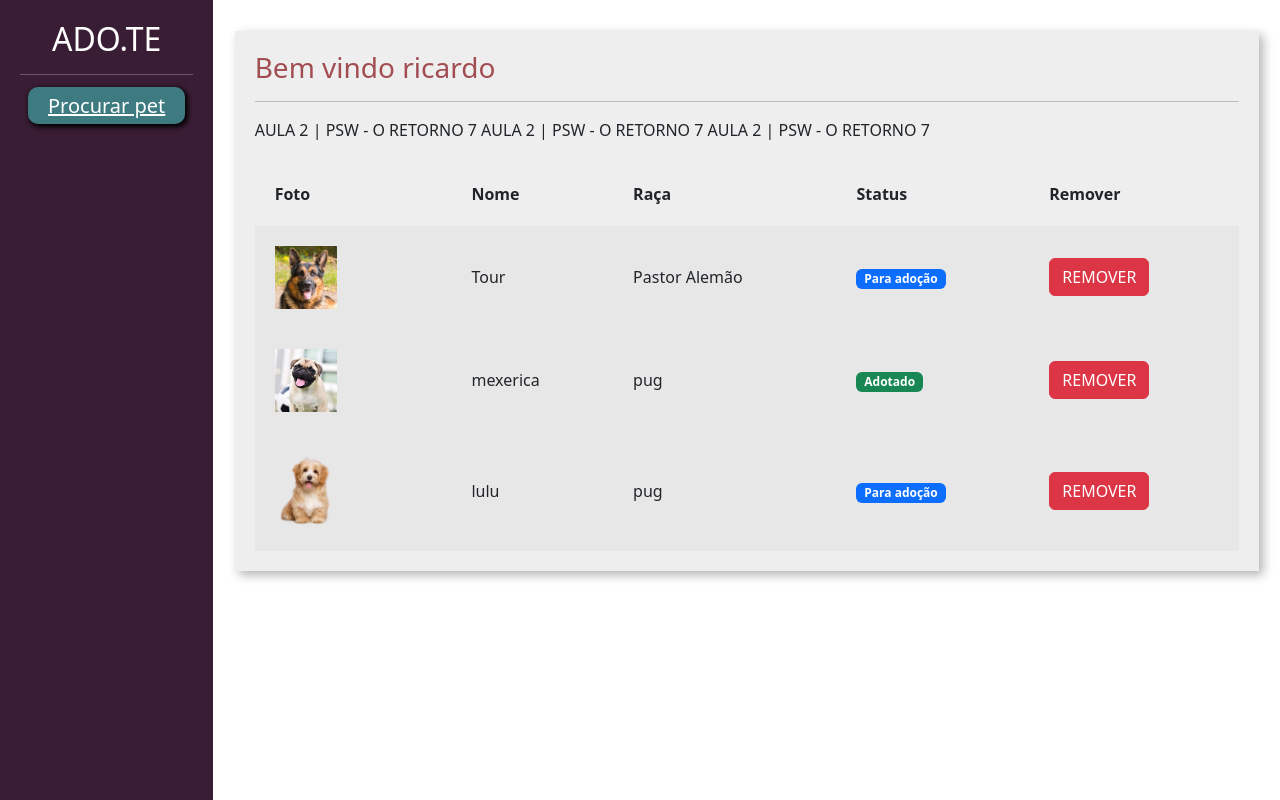
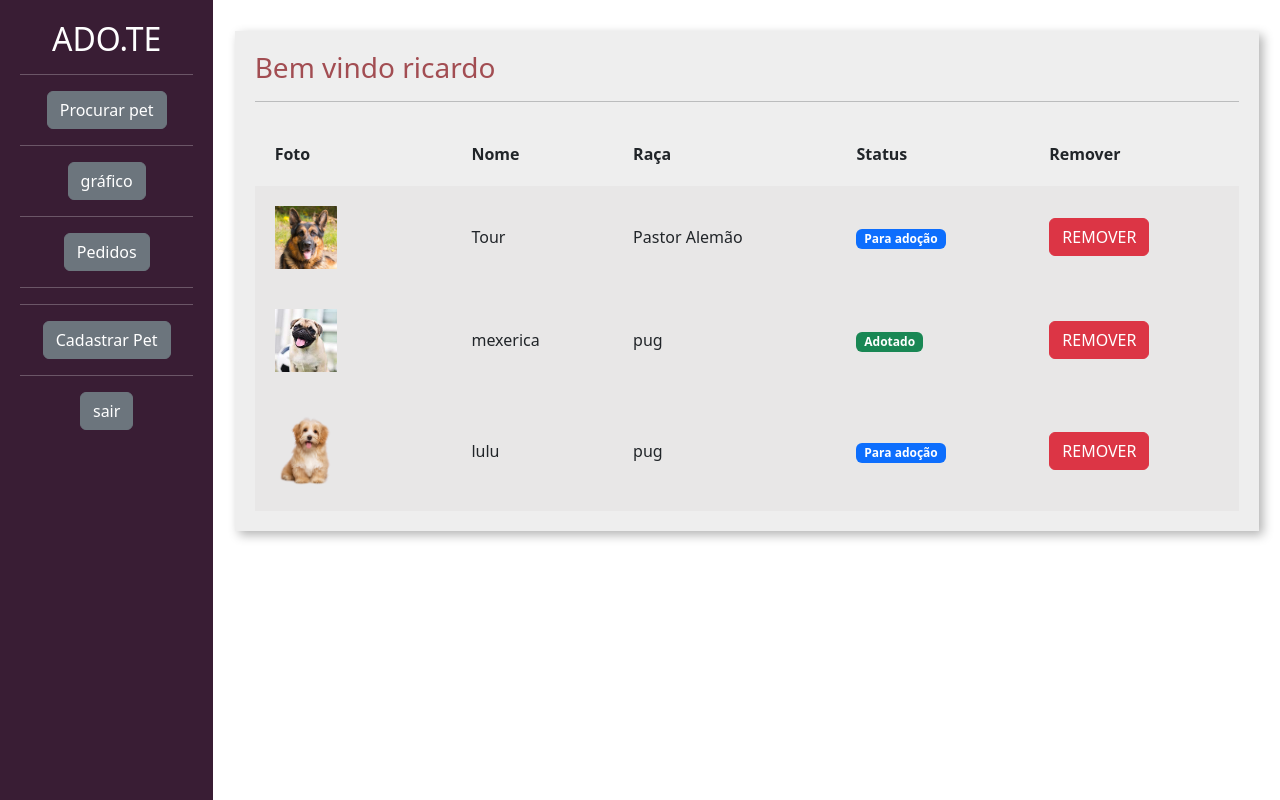
Before and after one commit to ricardoramospereira/adocao-animais, a Django app: page /divulgar/seus_pets/ in a window 1280 px wide. Run offline with Django 4.2, Linux system fonts and the light colour scheme; a user stored in the database is signed in; data comes from the database, SQL or seed files in the repository; both versions use the stored data as it was after the commit.

Commit message:
detalhes

```diff
--- a/adotar/templates/listar_pets.html
+++ b/adotar/templates/listar_pets.html
@@ -16,7 +16,7 @@
 <div class="row">
 <div class="col-md-2 bg-side sidebar">
 <h2>ADO.TE</h2>
-<a href="{% url 'seus_pets' %}" class="btn-custom-primary">Voltar</a>
+<a href="{% url 'seus_pets' %}" class="btn btn-secondary">Voltar</a>
 <hr>
 </div>
 <div class="col-md">
@@ -53,7 +53,6 @@
 <tr>
 <th>Foto</th>
 <th>Nome</th>
-AULA 2 | PSW - O RETORNO 10
 <th>Raça</th>
 <th>Status</th>
 <th>Cidade</th>
--- a/divulgar/templates/dashboard.html
+++ b/divulgar/templates/dashboard.html
@@ -17,6 +17,7 @@
 <div class="col-md-2 bg-side sidebar">
 <h2>ADO.TE</h2>
 <hr>
+<a href="{% url 'seus_pets' %}" class="btn btn-secondary">Painel</a>
 </div>
 <div style="padding:60px" class="col-md">
 <h3 class="font-vinho">Quantidade de adoções por raça.</h3>
--- a/divulgar/templates/novo_pet.html
+++ b/divulgar/templates/novo_pet.html
@@ -11,11 +11,11 @@
 </head>
 <body>
 <div class="container-fluid">
-    AULA 2 | PSW - O RETORNO 3
     <div class="row">
         <div class="col-md-2 bg-side sidebar">
             <h2>ADO.TE</h2>
             <hr>
+            <a href="{% url 'seus_pets' %}" class="btn btn-secondary">Painel</a>
         </div>
         <div class="col-md">
             <div class="wrapper">
--- a/divulgar/templates/seus_pets.html
+++ b/divulgar/templates/seus_pets.html
@@ -16,7 +16,18 @@
         <div class="col-md-2 bg-side sidebar">
             <h2>ADO.TE</h2>
             <hr>
-            <a href="{% url 'listar_pets' %}" class="btn-custom-primary">Procurar pet</a>
+            <a href="{% url 'listar_pets' %}" class="btn btn-secondary">Procurar pet</a>
+            <hr>
+            <a href="{% url 'dashboard' %}" class="btn btn-secondary">gráfico</a>
+            <hr>
+            <a href="{% url 'ver_pedido_adocao' %}" class="btn btn-secondary">Pedidos</a>
+            <hr>
+            <hr>
+            <a href="{% url 'novo_pet' %}" class="btn btn-secondary">Cadastrar Pet</a>
+            <hr>
+            <a href="{% url 'sair' %}" class="btn btn-secondary">sair</a>
+
+
         </div>
         <div class="col-md">
             <div class="wrapper">
@@ -47,7 +58,6 @@
                                 <td>
                                     {{pet.nome}}
                                 </td>
-                                AULA 2 | PSW - O RETORNO 7
                                 <td>
                                     {{pet.raca}}
                                 </td>
--- a/divulgar/templates/ver_pedido_adocao.html
+++ b/divulgar/templates/ver_pedido_adocao.html
@@ -17,6 +17,7 @@
 <div class="col-md-2 bg-side-plataforma sidebar">
 <h2>ADO.TE</h2>
 <hr>
+<a href="{% url 'seus_pets' %}" class="btn btn-secondary">Painel</a>
 </div>
 <div style="padding:60px" class="col-md">
 <div class="row">
--- a/divulgar/templates/ver_pet.html
+++ b/divulgar/templates/ver_pet.html
@@ -61,6 +61,7 @@
 <p>{{pet.telefone}}</p>
 <br>
 <a href="{% url 'pedido_adocao' pet.id %}" class="btn btn-success btn-lg">SOLICITAR ADOÇÃO</a>
+<a href="{% url 'listar_pets' %}" class="btn btn-secondary btn-lg">VOLTAR</a>
 </div>
 <div class="col-md">
 </div>
```
Also changed, not shown: db.sqlite3, media/fotos_pets/pinter.webp (added).
